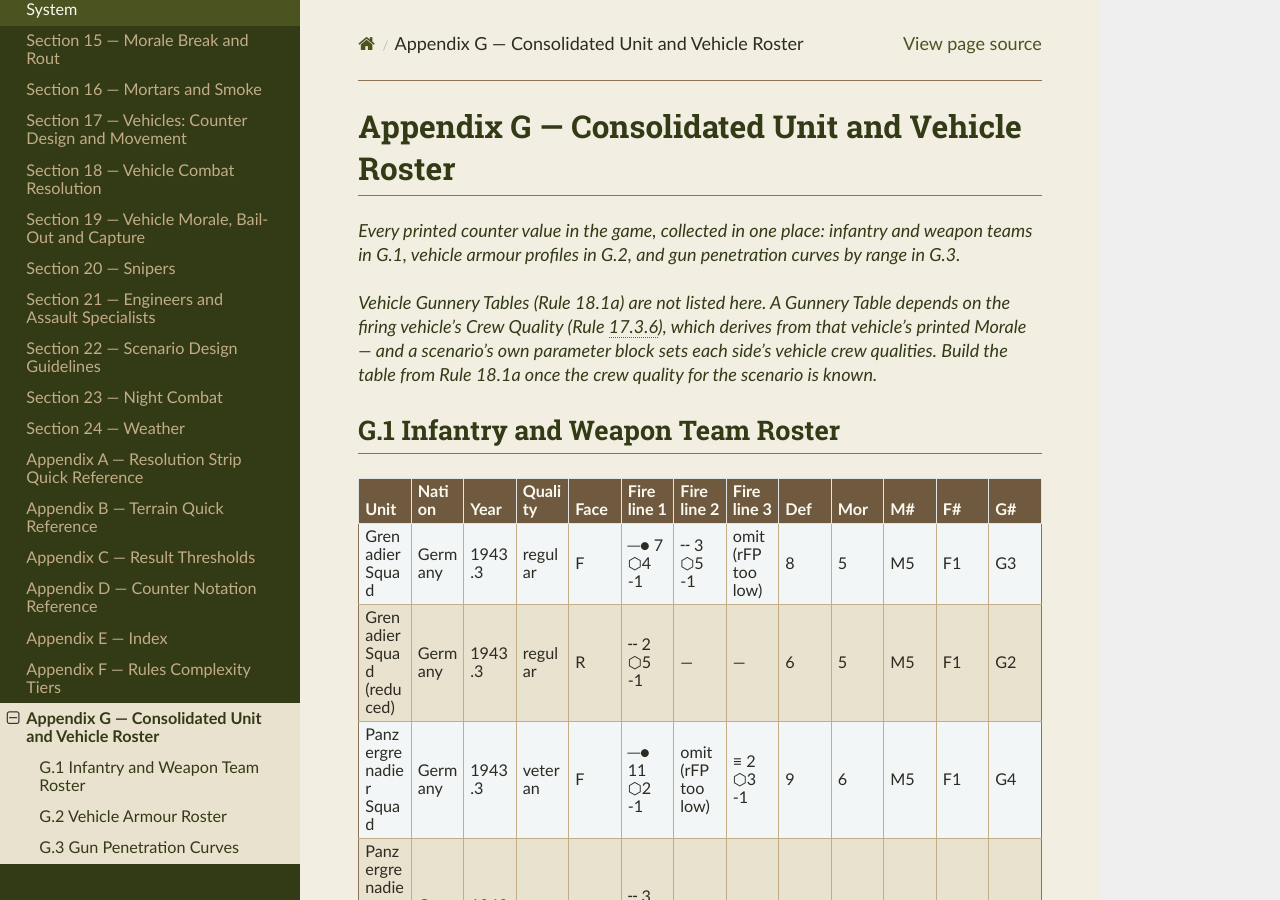
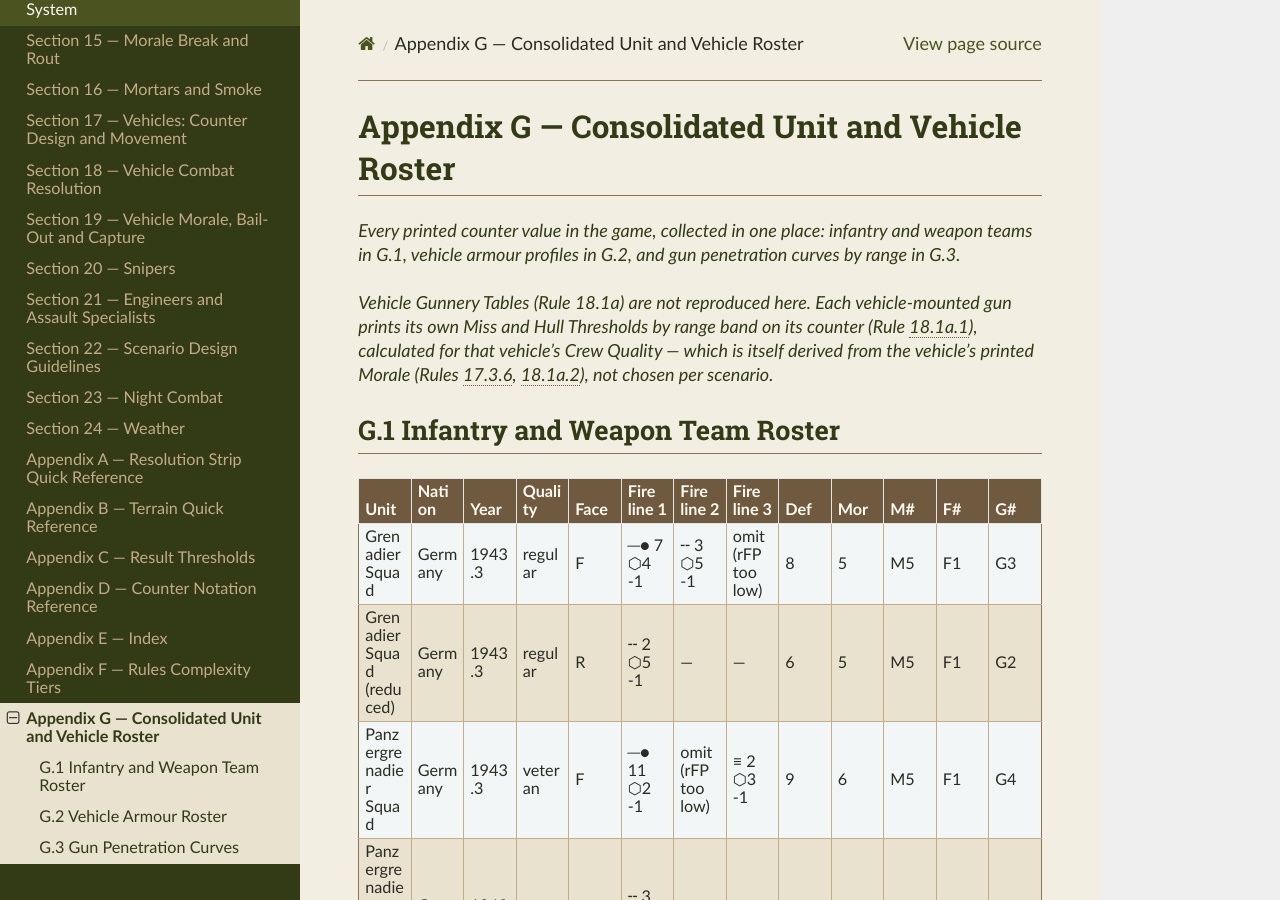
Before and after one commit to spugnoid/wdr-wargame, a Sphinx documentation site: the page built from docs/source/appendix_g__consolidated_roster.rst, in a window 1280 px wide and 900 px high. Built offline with Sphinx 7.4.7 and the Read the Docs theme 3.1.0, drawn with Linux system fonts in a browser that asks for light colours.

Commit message:
Fix Appendix G's Gunnery Table note, which sent readers to a dead end
Stripping the CSV filename out of this preamble replaced a bad pointer
with an impossible instruction: "Build the table from Rule 18.1a" cannot
be followed, because 18.1a contains no construction procedure — 18.1a.1
states the table is already printed on the counter and 18.1a.3-9 only
describe how to read it.

Also drops the claim that a scenario parameter block sets vehicle crew
quality, which contradicts 17.3.6 and 18.1a.2 (it derives from the
vehicle's printed Morale) and named a field Section 22's parameter block
does not have.

The underlying gap is untouched and real: the Gunnery Tables themselves
appear nowhere in the book, so step 1 of every vehicle shot is
unresolvable from the rules alone.

Co-Authored-By: Claude Opus 5 <noreply@anthropic.com>
Claude-Session: https://claude.ai/code/session_015yXELFrfaqQ4wwWFdrsDSf

```diff
--- a/docs/source/appendix_g__consolidated_roster.rst
+++ b/docs/source/appendix_g__consolidated_roster.rst
@@ -5,11 +5,11 @@ Appendix G — Consolidated Unit and Vehicle Roster
 and weapon teams in G.1, vehicle armour profiles in G.2, and gun penetration
 curves by range in G.3.*
 
-*Vehicle Gunnery Tables (Rule 18.1a) are not listed here. A Gunnery Table
-depends on the firing vehicle's Crew Quality (Rule 17.3.6), which derives
-from that vehicle's printed Morale — and a scenario's own parameter block
-sets each side's vehicle crew qualities. Build the table from Rule 18.1a
-once the crew quality for the scenario is known.*
+*Vehicle Gunnery Tables (Rule 18.1a) are not reproduced here. Each
+vehicle-mounted gun prints its own Miss and Hull Thresholds by range band
+on its counter (Rule 18.1a.1), calculated for that vehicle's Crew Quality
+— which is itself derived from the vehicle's printed Morale (Rules 17.3.6,
+18.1a.2), not chosen per scenario.*
 
 G.1  Infantry and Weapon Team Roster
 ----------------------------------------
```
Also changed, not shown: 1 other file.
